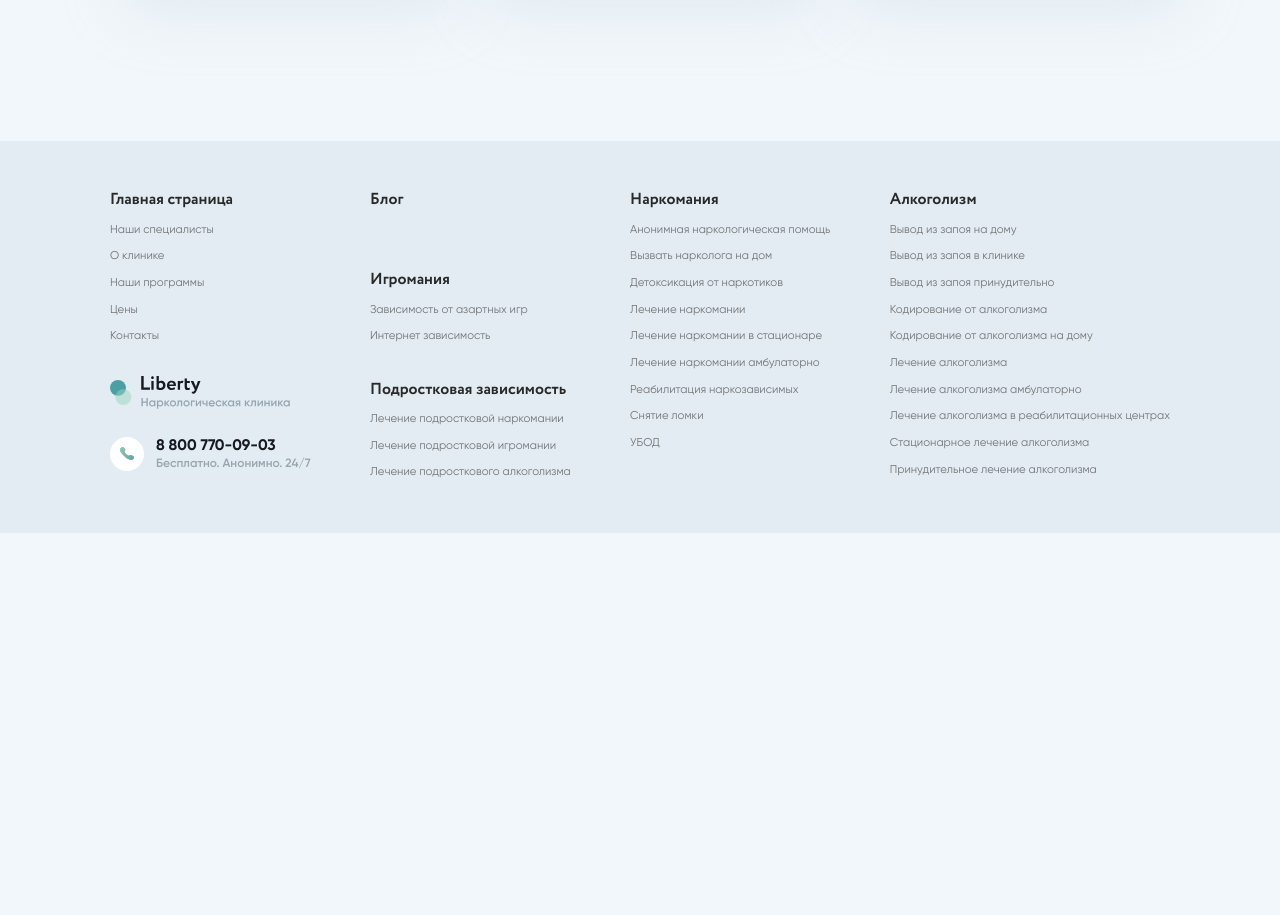
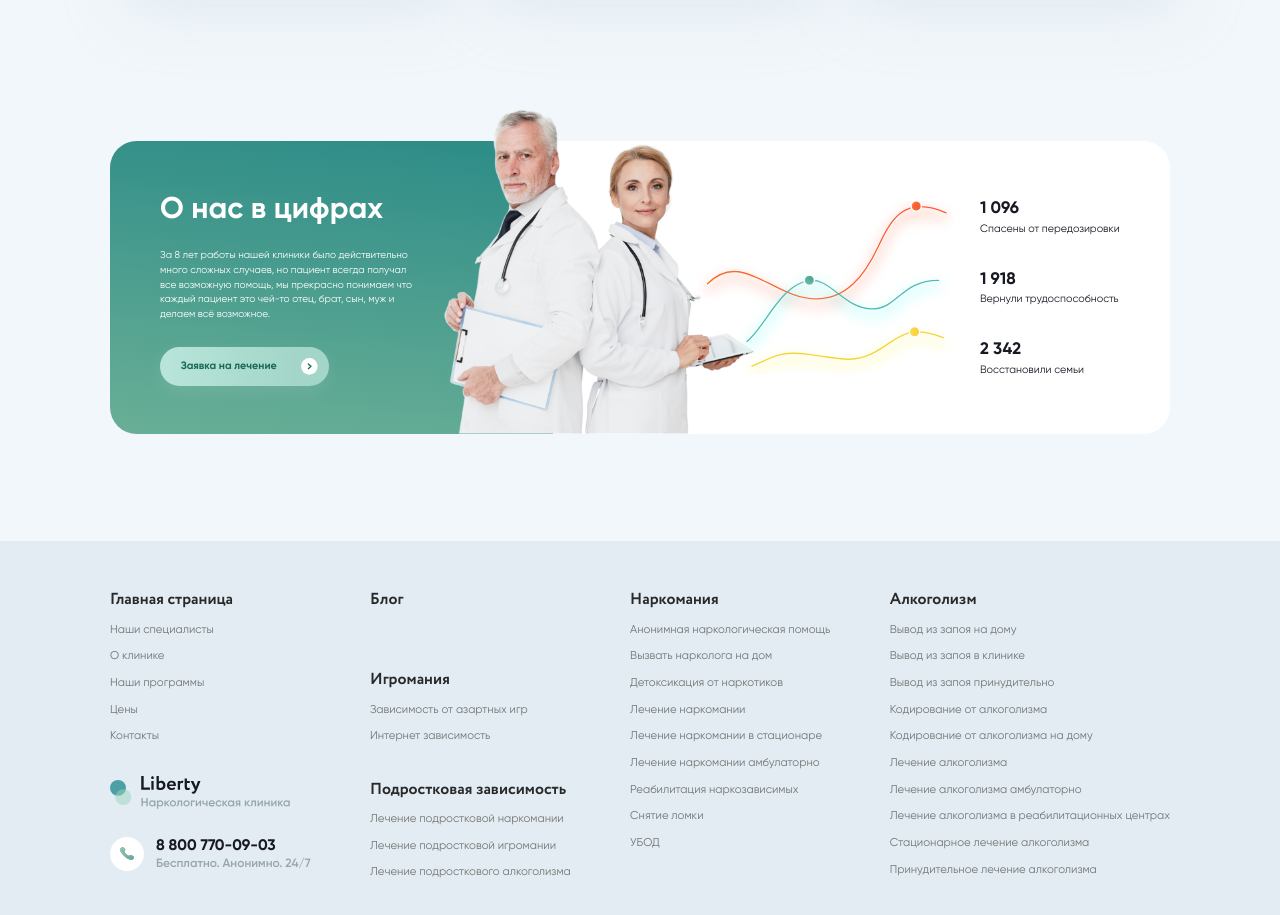
Before and after one commit to homerioni/liberty, a plain HTML site: page main.html in a window 1280 px wide. Shown: the part 2308-3223 px from the top of the page. Before the commit the page ends 2841 px from the top, so only its background shows below. Drawn offline with Linux system fonts and the light colour scheme.

Commit message:
create section about-numbers

```diff
--- a/main.html
+++ b/main.html
@@ -728,6 +728,43 @@
                 </div>
             </div>
         </section>
+        <section class="about-numbers">
+            <div class="container about-numbers__container">
+                <div class="about-numbers__bg"></div>
+                <div class="about-numbers__text-block">
+                    <div class="about-numbers__title">О нас в цифрах</div>
+                    <p class="about-numbers__description">
+                        За 8 лет работы нашей клиники было действительно много сложных случаев, но пациент всегда получал все возможную помощь, мы прекрасно понимаем что каждый пациент это чей-то отец, брат, сын, муж и делаем всё возможное.
+                    </p>
+                    <button class="about-numbers__btn">
+                        <span>Заявка на лечение</span>
+                        <svg viewBox="0 0 25 25" fill="none" xmlns="http://www.w3.org/2000/svg">
+                            <circle cx="12.5" cy="12.5" r="12.5" /><path d="M11 16L15 12.5059L11 9.01184" stroke-width="2" stroke-linecap="round" stroke-linejoin="round"/>
+                        </svg>
+                    </button>
+                </div>
+                <div class="about-numbers__image-block">
+                    <img src="img/about-numbers-image1.png" alt="">
+                </div>
+                <div class="about-numbers__image-block-bg">
+                    <img src="img/about-numbers-bg.svg" alt="">
+                </div>
+                <div class="about-numbers__info-block">
+                    <div class="about-numbers__info-item">
+                        <p class="about-numbers__info-number">1 096</p>
+                        <p class="about-numbers__info-text">Спасены от передозировки</p>
+                    </div>
+                    <div class="about-numbers__info-item">
+                        <p class="about-numbers__info-number">1 918</p>
+                        <p class="about-numbers__info-text">Вернули трудоспособность</p>
+                    </div>
+                    <div class="about-numbers__info-item">
+                        <p class="about-numbers__info-number">2 342</p>
+                        <p class="about-numbers__info-text">Восстановили семьи</p>
+                    </div>
+                </div>
+            </div>
+        </section>
     </main>
 
     <footer class="footer">
--- /dev/null
+++ b/scss/index/_about-numbers.scss
@@ -0,0 +1,130 @@
+@import "../param";
+
+.about-numbers {
+  margin-bottom: 16rem;
+
+  &__container {
+    position: relative;
+    display: flex;
+    justify-content: space-between;
+    align-items: center;
+    min-height: 44rem;
+    padding: 0 7.5rem;
+    border-radius: 4rem;
+    background-color: $white;
+  }
+
+  &__bg {
+    position: absolute;
+    left: 0;
+    top: 0;
+    width: 66.5rem;
+    height: 100%;
+    border-radius: 4rem 0 0 4rem;
+    background: linear-gradient(186.13deg, #2F8D88 4.85%, #6DB197 105.45%);
+  }
+
+  &__text-block {
+    position: relative;
+    max-width: 39.5rem;
+  }
+
+  &__title {
+    margin-bottom: 2.4rem;
+    @include title-font;
+    color: $white;
+  }
+
+  &__description {
+    margin-bottom: 3.8rem;
+    font-size: 1.5rem;
+    line-height: 2.2rem;
+    color: $white;
+  }
+
+  &__btn {
+    display: flex;
+    align-items: center;
+    justify-content: space-between;
+    min-width: 25.4rem;
+    min-height: 5.8rem;
+    padding: 0 1.7rem 0 3.1rem;
+    border-radius: 100rem;
+    background: linear-gradient(0deg, rgba(255, 255, 255, 0.46), rgba(255, 255, 255, 0.46)),
+    linear-gradient(87.94deg, #7CCEBB 3.98%, #55B39A 78.77%),
+    linear-gradient(0deg, #ACACAC, #ACACAC);
+    box-shadow: 0.09rem 0.09rem 0.53rem 0px rgba(255, 255, 255, 0.6) inset;
+    box-shadow: 0 0.88rem 2.63rem 0 rgba(255, 255, 255, 0.1);
+    font-weight: bold;
+    font-size: 1.6rem;
+    line-height: 1.93rem;
+    color: #1A6958;
+
+    > svg {
+      width: 2.5rem;
+      height: 2.5rem;
+
+      circle {
+        width: 100%;
+        height: 100%;
+        fill: $white;
+      }
+
+      path {
+        stroke: #1A6958;
+      }
+    }
+  }
+
+  &__image-block {
+    flex: none;
+    position: relative;
+    width: 46.7rem;
+    height: 49rem;
+    margin-top: -5rem;
+
+    > img {
+      width: 100%;
+      height: 100%;
+      object-fit: fill;
+    }
+  }
+
+  &__image-block-bg {
+    position: relative;
+    width: 40rem;
+    height: 25.9rem;
+    margin-left: -12rem;
+
+    > img {
+      width: 100%;
+      height: 100%;
+      object-fit: cover;
+    }
+  }
+
+  &__info-block {
+    position: relative;
+    width: 21rem;
+  }
+
+  &__info-item {
+    margin-bottom: 5rem;
+
+    &:last-child {
+      margin-bottom: 0;
+    }
+  }
+
+  &__info-number {
+    margin-bottom: 0.5rem;
+    font-weight: bold;
+    font-size: 2.5rem;
+    line-height: 3.2rem;
+  }
+
+  &__info-text {
+    font-size: 1.6rem;
+    line-height: 1.86rem;
+  }
+}
--- a/scss/style.scss
+++ b/scss/style.scss
@@ -7,3 +7,4 @@
 @import "index/services-cards";
 @import "index/prices";
 @import "index/advantages";
+@import "index/about-numbers";
```
Also changed, not shown: css/style.css, img/about-numbers-bg.svg (added), img/about-numbers-image1.png (added).
